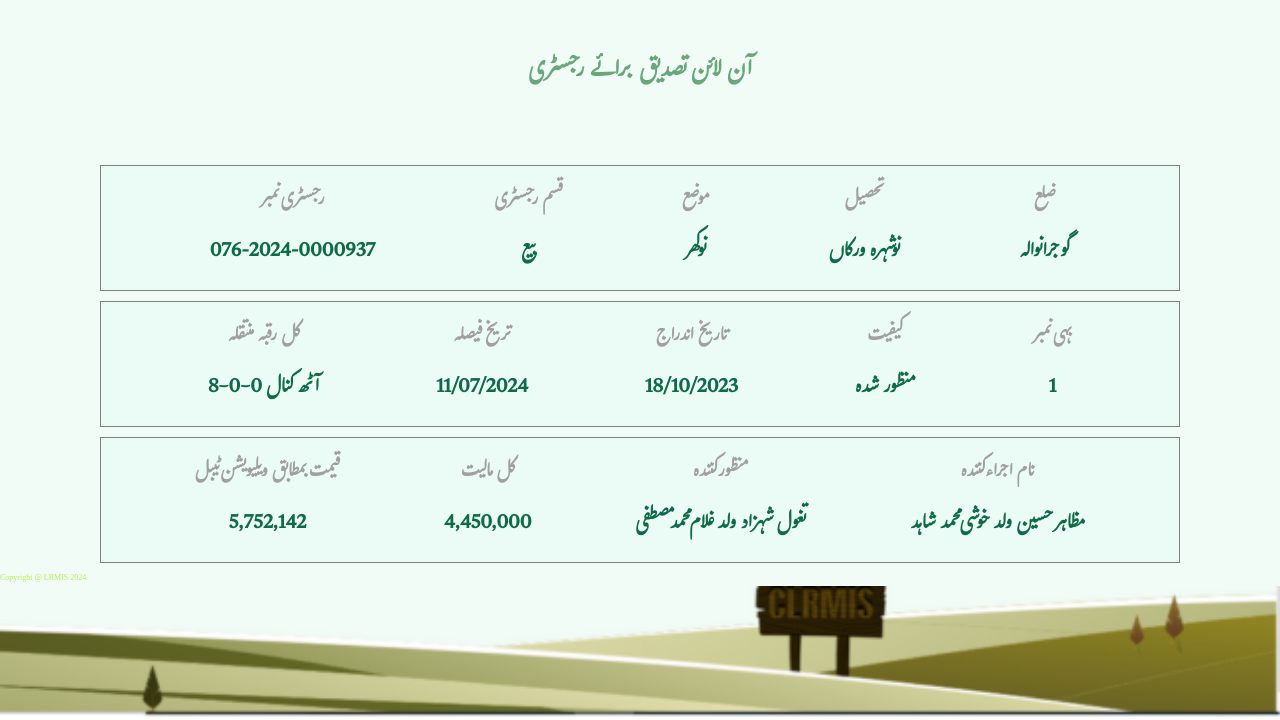
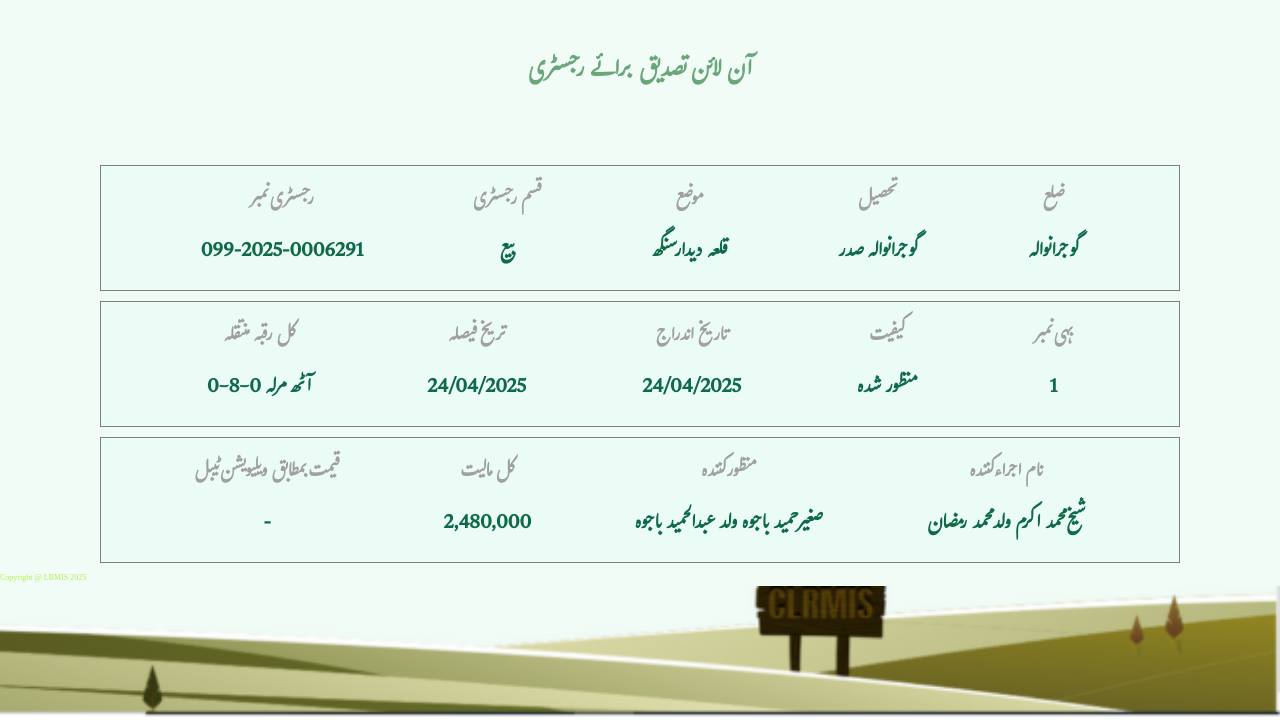
Before and after one commit to punjabzameen/Punjab64, a plain HTML site: page index.html in a window 1280 px wide. Shown: the part 80-800 px from the top of the page. Drawn offline with Linux system fonts and the light colour scheme.

Commit message:
Update index.html

```diff
--- a/index.html
+++ b/index.html
@@ -32,7 +32,7 @@
             <div class="item text1">
                 <h3>رجسٹری نمبر
                 </h3>
-                <p>076-2024-0000937
+                <p>099-2025-0006291
                 </p>
             </div>
             <div class="item text2"><h3>قسم رجسٹری
@@ -42,13 +42,13 @@
             <div class="item text3">
                 <h3>موضع
                 </h3>
-                <p>نوکھر
+                <p>قلعہ دیدار سنگھ
                 </p>
             </div>
             <div class="item text4">
                 <h3>تحصیل
                 </h3>
-                <p>نوشہرہ ورکاں
+                <p>گوجرانوالہ صدر
                 </p>
             </div>
             <div class="item text5">
@@ -63,18 +63,18 @@
             <div class="item text1">
                 <h3>کل رقبہ منتقلہ
                 </h3>
-                <p>8-0-0 آٹھ کنال
+                <p>0-8-0 آٹھ مرلہ
                 </p>
             </div>
             <div class="item text2"><h3>تریخ فیصلہ
 
             </h3>
-            <p>11/07/2024
+            <p>24/04/2025
             </p></div>
             <div class="item text3">
                 <h3>تاریخ اندراج
                 </h3>
-                <p>18/10/2023
+                <p>24/04/2025
                 </p>
             </div>
             <div class="item text4">
@@ -95,23 +95,23 @@
             <div class="item text1">
                 <h3>قیمت بمطابق ویلیویشن ٹیبل
                 </h3>
-                <p>5,752,142
+                <p>-
                 </p>
             </div>
             <div class="item text2"><h3>کل مالیت
             </h3>
-            <p>4,450,000
+            <p>2,480,000
             </p></div>
             <div class="item text3">
                 <h3>منظور کنندہ
                 </h3>
-                <p>تغول شہزاد ولد غلام محمد مصطفی
+                <p>صغیر حمید باجوہ ولد عبدالحمید باجوہ
                 </p>
             </div>
             <div class="item text4">
                 <h3>نام اجراء کنندہ
                 </h3>
-                <p>مظاہر حسین ولد خوشی محمد شاہد
+                <p>شیخ محمد اکرم ولد محمد رمضان
                 </p>
             </div>
 
@@ -120,7 +120,7 @@
     </section>
     <!-- ----------------- Inage section------------------ -->
      <div class="bottom_img">
-        Copyright @ LRMIS 2024
+        Copyright @ LRMIS 2025
 
      </div>
      <!-- <div class="main">
```
